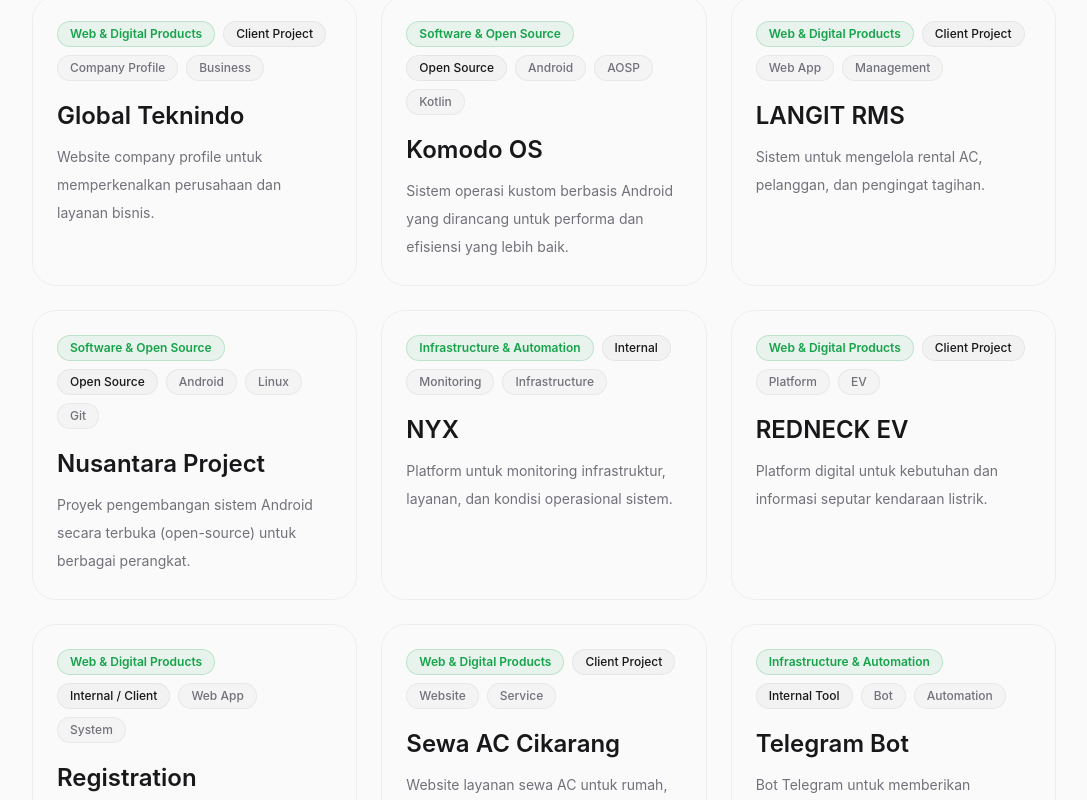
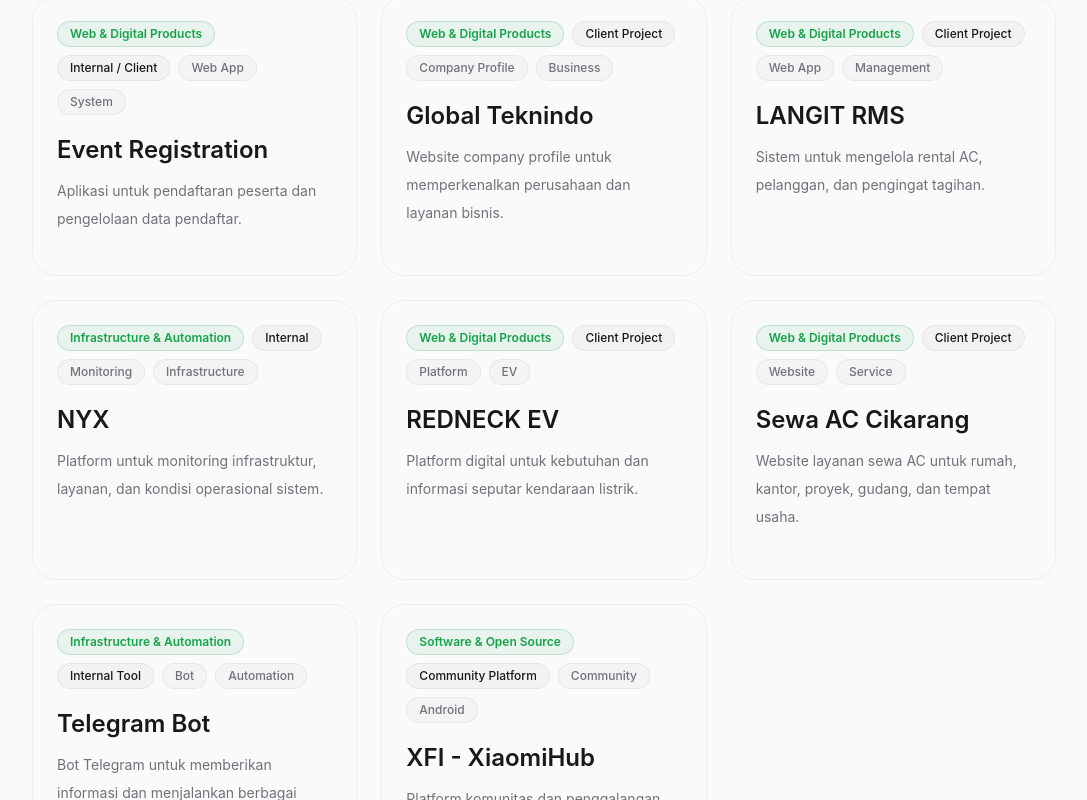
Before and after one commit to trisfproject/trisfproject.github.io, a React (Vite) app: page /projects in a window 1280 px wide. Shown: the part 700-1500 px from the top of the page, without its empty margins (96-1183 px from the left). Built offline with nearby package versions, Linux system fonts and the light colour scheme.

Commit message:
refactor: rename Registration project title and remove Komodo OS and Nusantara Project entries

```diff
--- a/src/data/projects.js
+++ b/src/data/projects.js
@@ -48,7 +48,7 @@
     type: 'Internal / Client',
   },
   {
-    title: 'Registration',
+    title: 'Event Registration',
     category: 'Web & Digital Products',
     featured: true,
     description: 'Aplikasi untuk pendaftaran peserta dan pengelolaan data pendaftar.',
@@ -79,22 +79,7 @@
     tags: ['Bot', 'Automation'],
     type: 'Internal Tool',
   },
-  {
-    title: 'Komodo OS',
-    category: 'Software & Open Source',
-    featured: false,
-    description: 'Sistem operasi kustom berbasis Android yang dirancang untuk performa dan efisiensi yang lebih baik.',
-    tags: ['Android', 'AOSP', 'Kotlin'],
-    type: 'Open Source',
-  },
-  {
-    title: 'Nusantara Project',
-    category: 'Software & Open Source',
-    featured: false,
-    description: 'Proyek pengembangan sistem Android secara terbuka (open-source) untuk berbagai perangkat.',
-    tags: ['Android', 'Linux', 'Git'],
-    type: 'Open Source',
-  },
+
   {
     title: 'XFI - XiaomiHub',
     category: 'Software & Open Source',
```
